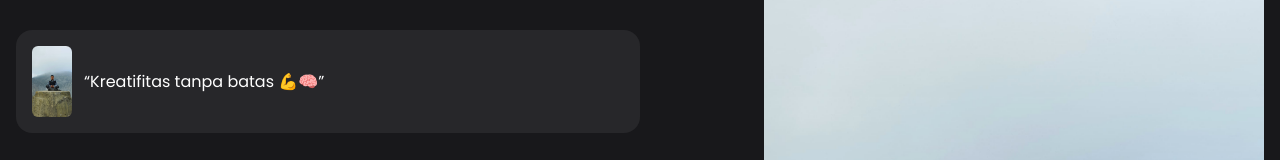
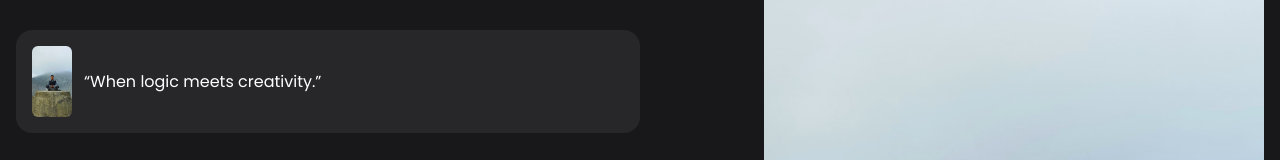
Before and after one commit to ZenGBRN/Portfolio-React, a React (Vite) app: page / in a window 1280 px wide. Shown: the part 282-442 px from the top of the page. Built offline with nearby package versions, Linux system fonts and the light colour scheme.

Commit message:
Update App.jsx descriptions 2

```diff
--- a/src/App.jsx
+++ b/src/App.jsx
@@ -10,7 +10,7 @@ function App() {
           <div className="animate__animated animate__fadeInUp animate__delay-2s">
             <div className="flex items-center gap-3 mb-6 bg-zinc-800 p-4 rounded-2xl">
               <img src={DataIMage.HeroImage} alt="Hero Image" className="w-10 rounded-md" loading="lazy"/>
-              <q>Kreatifitas tanpa batas 💪🧠</q>
+              <q>When logic meets creativity.</q>
             </div>
             <h1 className="text-5xl/tight font-bold mb-6">Hello, I'm Gibran Muhammad Niswar Said</h1>
             <p className="text-base/loose mb-6 opacity-50"> I am a student at Telkom University, majoring in Informatics. I have expertise in web development and user interface design for responsive applications and websites. I am experienced in design and problem analysis combined with teamwork. I understand the RESTful API, object-oriented programming, and basic software development rules. I utilize AI tools to assist with automation, development generation, and debugging in website and application development.</p>
```
